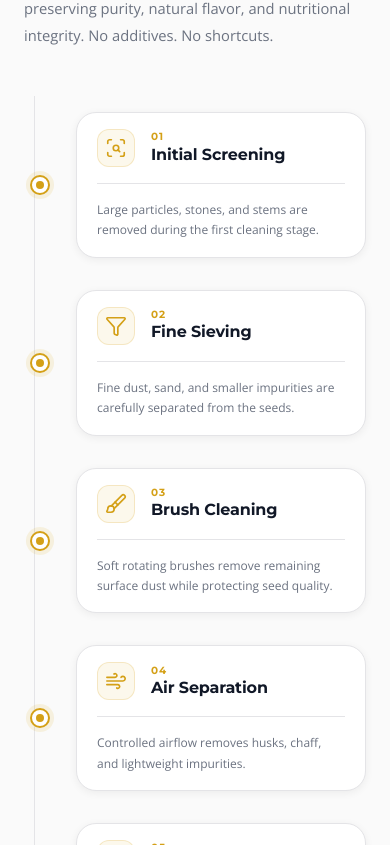
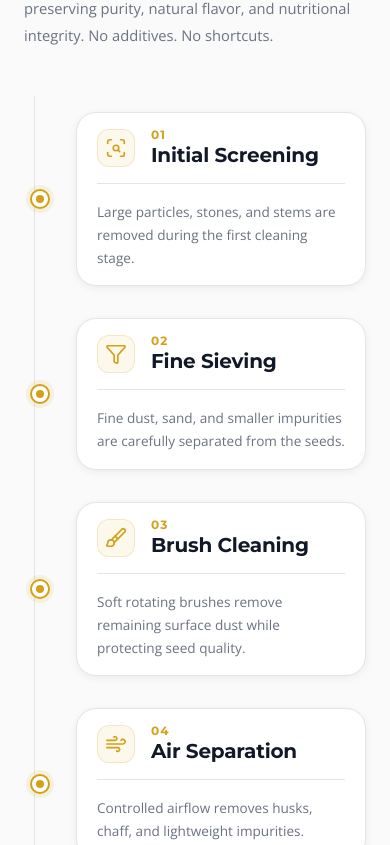
Before and after one commit to nahomugr-6192-17-ui/Ethio-Nug, a React (Vite) app: page / in a window 390 px wide. Shown: the part 1119-1964 px from the top of the page. Built offline with nearby package versions, Linux system fonts and the light colour scheme.

Commit message:
font: removed

```diff
--- a/src/Process.css
+++ b/src/Process.css
@@ -458,18 +458,6 @@
     margin-inline: unset;
   }
 
-  .process__step-num {
-    font-size: clamp(0.65rem, 2vw, 0.85rem);
-  }
-
-  .process__card-title {
-    font-size: clamp(1rem, 3vw, 1.3rem);
-  }
-
-  .process__card-desc {
-    font-size: clamp(0.75rem, 1.5vw, 0.95rem);
-  }
-
   .lang--am .process__story-heading {
     font-size: clamp(1.8rem, 5vw, 3rem);
   }
```
